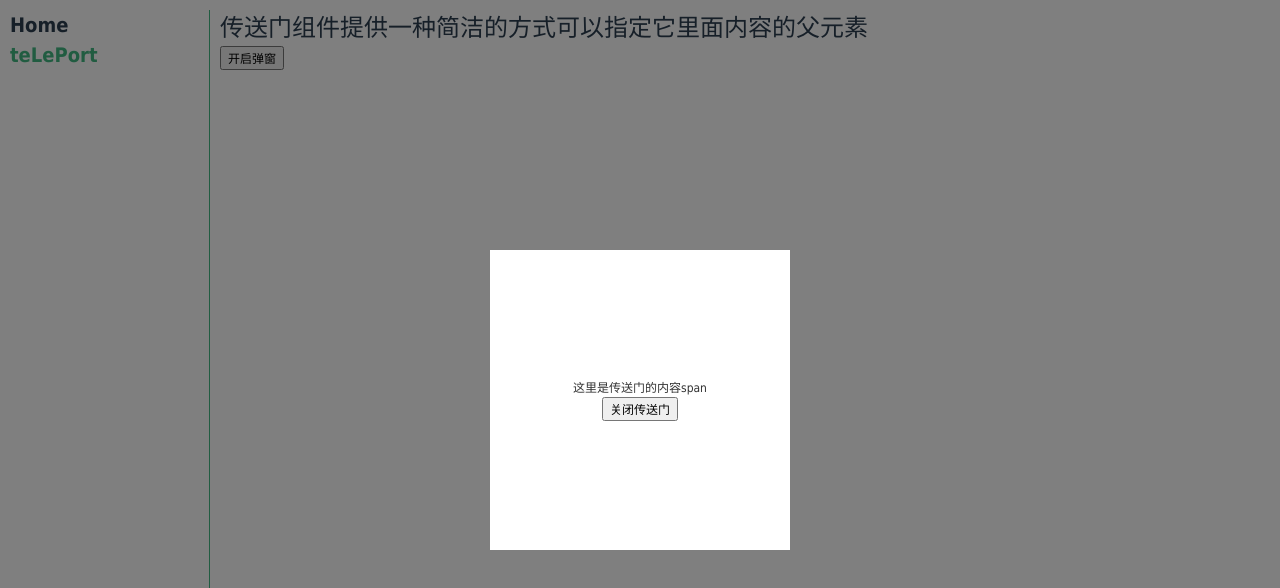
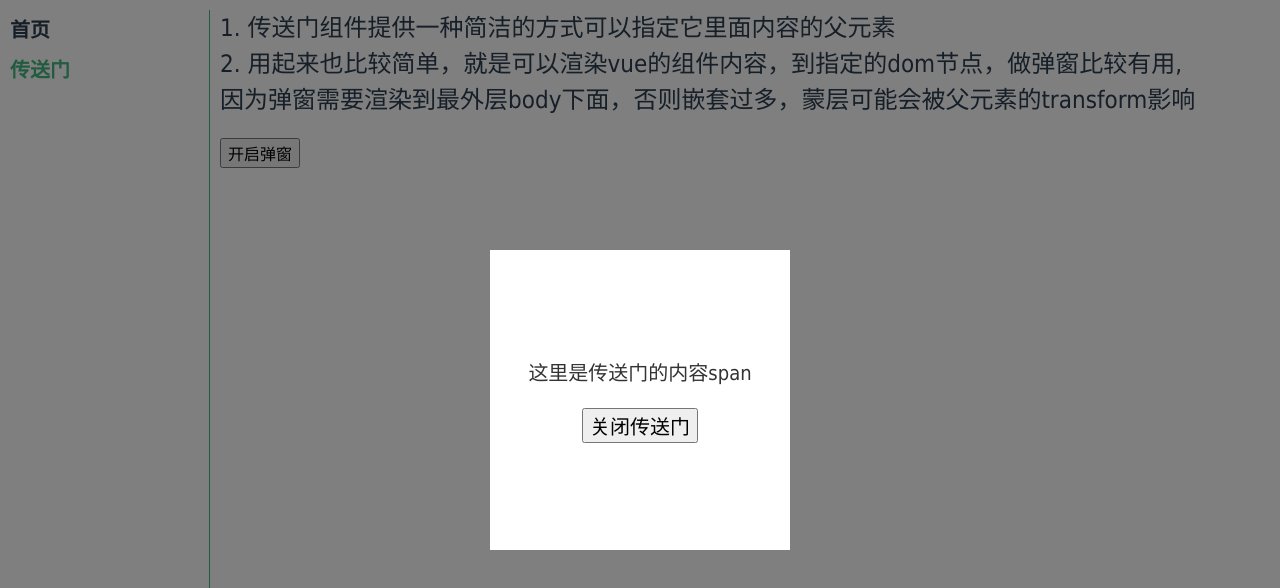
Before and after one commit to franksunhd/vue-v3, a Vue app: page /teLePort in a window 1280 px wide. Both pictures are taken after a click on the button "开启弹窗". Shown: the top 588 px of the page. Built offline with nearby package versions, Linux system fonts and the light colour scheme.

Commit message:
优化传送门

```diff
--- a/src/App.vue
+++ b/src/App.vue
@@ -51,10 +51,11 @@
             height: 100%;
             box-sizing: border-box;
             border-right: 1px solid #42b983;
+            overflow-y: auto;
 
             li {
-                height: 30px;
-                line-height: 30px;
+                height: 40px;
+                line-height: 40px;
                 font-size: 20px;
 
                 & > a {
--- a/src/router/index.js
+++ b/src/router/index.js
@@ -4,15 +4,16 @@ const routes = [
     {
         path: '/',
         name: 'Home',
-        metaL: {title: '首页'},
+        meta: {title: '首页'},
         component: () => import("../views/Home.vue")
     },
     {
         path: '/teLePort',
         name: 'teLePort',
-        metaL: {title: '传送门'},
+        meta: {title: '传送门'},
         component: () => import(/* webpackChunkName: "about" */ '../views/teLePort')
-    }
+    },
+
 ];
 
 const router = createRouter({
--- a/src/views/Home.vue
+++ b/src/views/Home.vue
@@ -45,8 +45,6 @@
     <h1>num---{{num}}</h1>
     <h1>doubleNum---{{doubleNum}}</h1>
     <h1 ref="desc"></h1>
-    <hr>
-    <teLePort></teLePort>
 </template>
 
 <script>
@@ -54,11 +52,9 @@
     import useAddTodo from "../components/useAddTodo";
     import useMouse from "../components/useMouse";
     // mixin不清晰 而且会有命名重复的问题
-    import teLePort from "./teLePort";
 
     export default {
         name: "Home",
-        components: {teLePort},
         // 好在哪
         setup() {
             // 这个的逻辑很清晰 告别大几百行的逻辑组件
--- a/src/views/teLePort.vue
+++ b/src/views/teLePort.vue
@@ -1,17 +1,21 @@
 <template>
     <div class="teLePort">
-        <h1>传送门组件提供一种简洁的方式可以指定它里面内容的父元素</h1>
-        <button @click="modelOpen = true">开启弹窗</button>
+        <h1>1. 传送门组件提供一种简洁的方式可以指定它里面内容的父元素</h1>
+        <h1>
+            2. 用起来也比较简单，就是可以渲染vue的组件内容，到指定的dom节点，做弹窗比较有用,
+        </h1>
+        <h1>
+            因为弹窗需要渲染到最外层body下面，否则嵌套过多，蒙层可能会被父元素的transform影响
+        </h1>
+        <button style="margin-top: 20px;font-size: 16px;" @click="modelOpen = true">开启弹窗</button>
 
         <teleport to="body">
             <div v-if="modelOpen" class="modelBox">
-                <div>
+                <div style="font-size: 20px;">
                     这里是传送门的内容span
-                    <button @click="modelOpen = false">关闭传送门</button>
+                    <button style="margin-top: 20px;" @click="modelOpen = false">关闭传送门</button>
                 </div>
-
             </div>
-
         </teleport>
     </div>
 </template>
```
